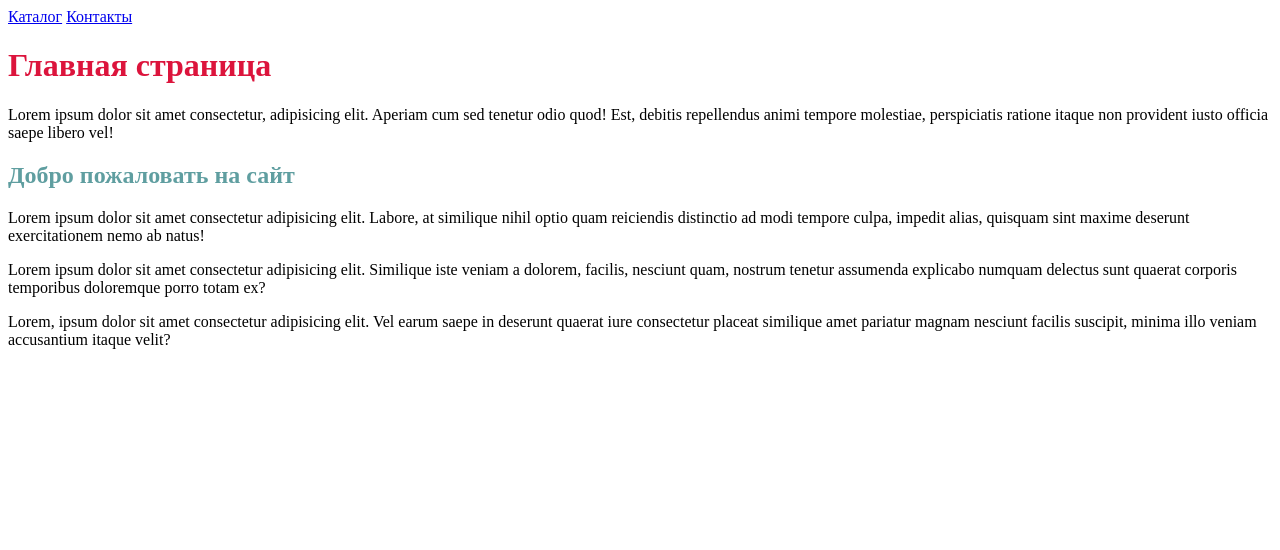
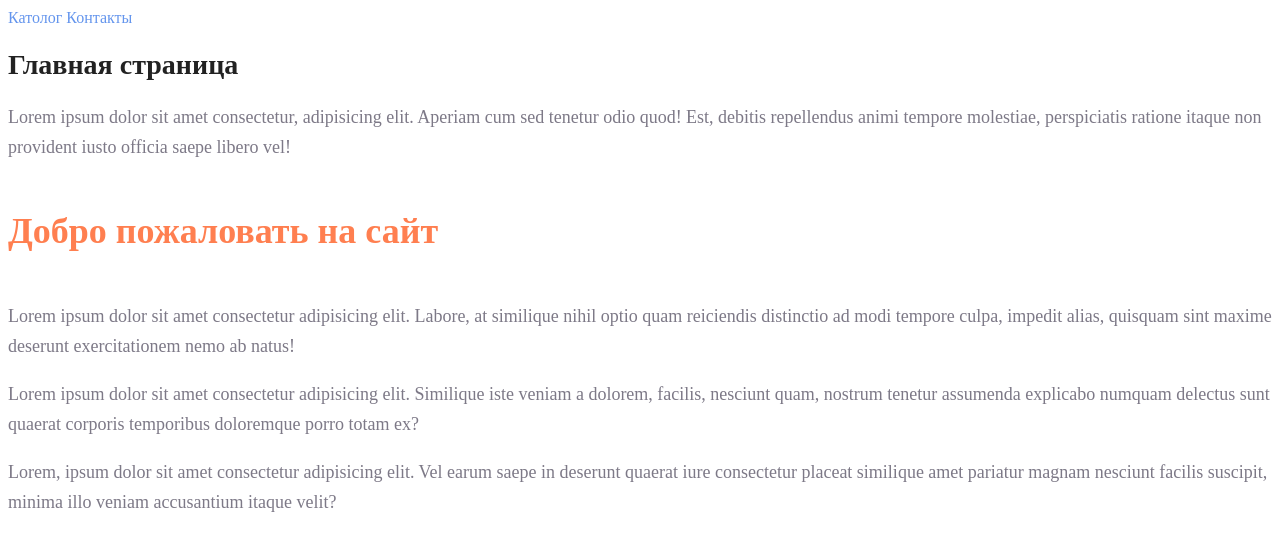
Before and after one commit to ElenaVolkova1988/CSSHW2, a plain HTML site: page index.html in a window 1280 px wide. Drawn offline with Linux system fonts and the light colour scheme.

Commit message:
second commit

```diff
--- a/assets/styles/style.css
+++ b/assets/styles/style.css
@@ -4,3 +4,43 @@ h1 {
 h2 {
     color: cadetblue;
 }
+
+a {
+    text-decoration: none;
+}
+
+.nav_link {
+    color: cornflowerblue;
+    font-size: 16px;
+    line-height: 20px;
+
+}
+
+.title {
+    color: #222222;
+    font-size: 28px;
+    line-height: 36px;
+    font-weight: bold;
+}
+
+.text {
+    font-style: normal;
+    font-weight: 300;
+    font-size: 18px;
+    line-height: 30px;
+    color: #7D7987;
+
+}
+
+.subtitle {
+    color: coral;
+    font-style: normal;
+    font-weight: 700;
+    font-size: 36px;
+    line-height: 80px;
+}
+
+.image {
+    width: 500px;
+    height: 300px;
+}
--- a/index.html
+++ b/index.html
@@ -7,24 +7,24 @@
     <link rel="stylesheet" href="./assets/styles/style.css">
 </head>
 <body>
-    <a href="catalog.html">Каталог</a>
-    <a href="contacts.html">Контакты</a>
-    <h1>Главная страница</h1>
-    <p>Lorem ipsum dolor sit amet consectetur, adipisicing elit.
+    <a class="nav_link"  href="catalog.html">Католог</a>
+    <a class="nav_link" href="contacts.html">Контакты</a>
+    <h1 class="title">Главная страница</h1>
+    <p class="text">Lorem ipsum dolor sit amet consectetur, adipisicing elit.
          Aperiam cum sed tenetur odio quod! Est, debitis repellendus
           animi tempore molestiae, perspiciatis ratione
         itaque non provident iusto officia saepe libero vel!</p>
-    <h2>Добро пожаловать на сайт</h2>
-    <p>Lorem ipsum dolor sit amet consectetur adipisicing elit.
+    <h2 class="subtitle">Добро пожаловать на сайт</h2>
+    <p class="text">Lorem ipsum dolor sit amet consectetur adipisicing elit.
          Labore, at similique nihil optio quam reiciendis distinctio
           ad modi tempore culpa, impedit alias, quisquam sint maxime
            deserunt exercitationem nemo ab natus!</p>
-    <p>Lorem ipsum dolor sit amet consectetur adipisicing
+    <p class="text">Lorem ipsum dolor sit amet consectetur adipisicing
         elit. Similique iste veniam a dolorem, facilis,
         nesciunt quam, nostrum tenetur assumenda explicabo numquam
          delectus sunt quaerat corporis temporibus doloremque porro
          totam ex?</p>
-    <p>Lorem, ipsum dolor sit amet consectetur adipisicing elit.
+    <p class="text">Lorem, ipsum dolor sit amet consectetur adipisicing elit.
          Vel earum saepe in deserunt quaerat iure consectetur placeat
          similique amet pariatur magnam nesciunt facilis suscipit,
           minima illo veniam accusantium itaque velit?</p>
```
Also changed, not shown: catalog.html (+7 -6 lines), task2.txt (added), 1 other file.
